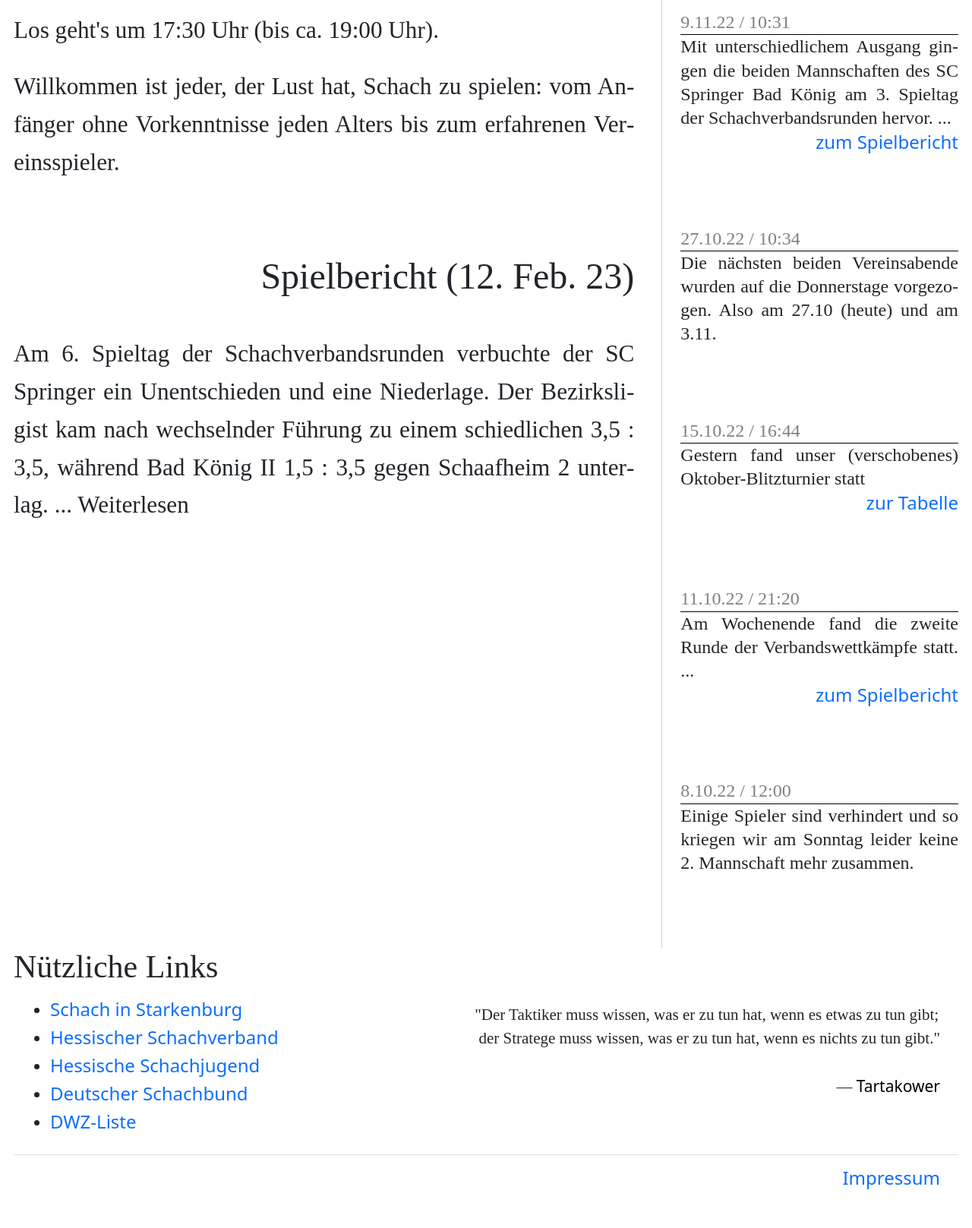
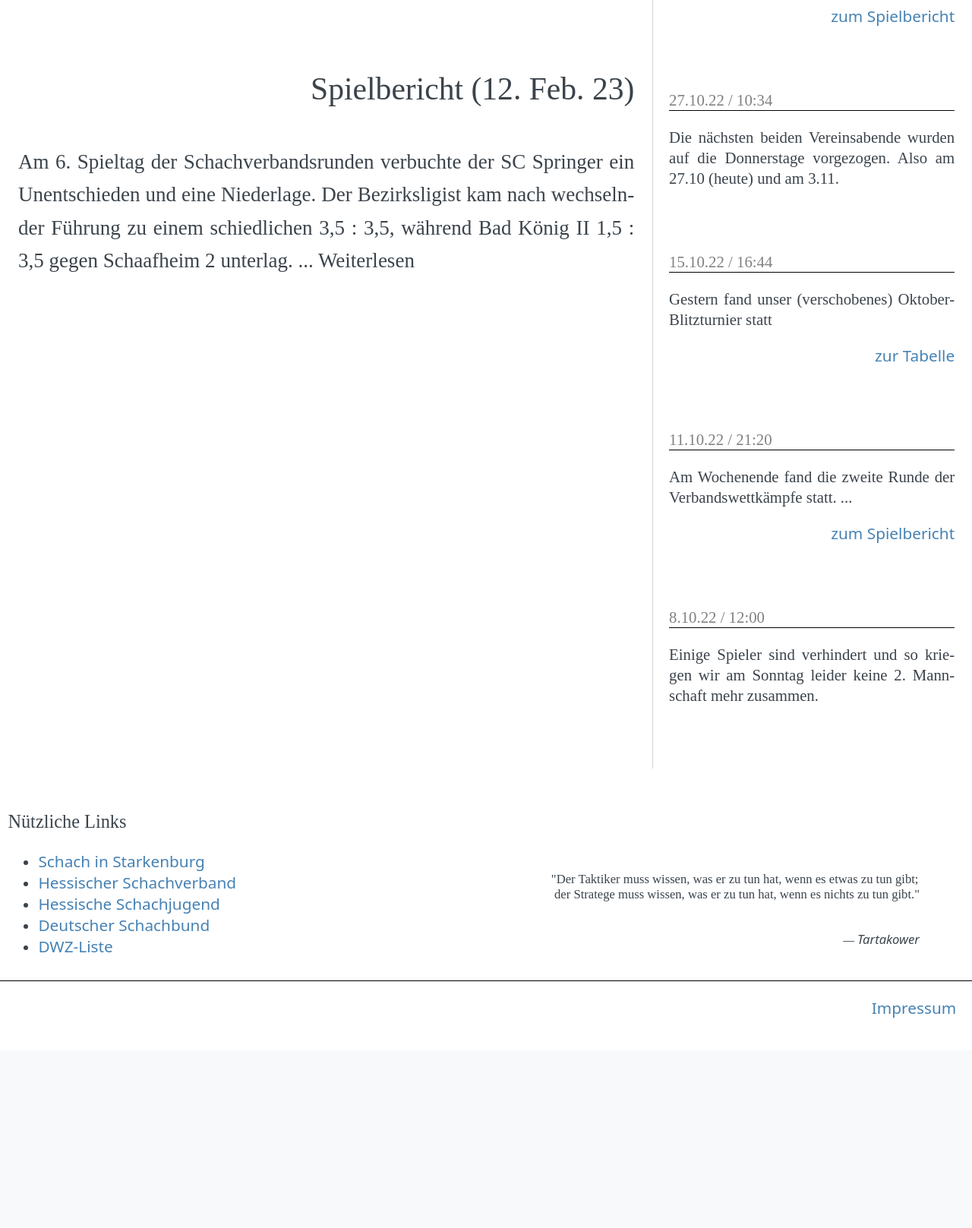
Before and after one commit to dejbug/sc-springer-bk, a PHP site: page / in a window 1280 px wide. Shown: the part 2983-4600 px from the top of the page at 76% size. After the commit the page ends 4323 px from the top, so only its background shows below. Run offline with PHP 8.4, Linux system fonts and the light colour scheme.

Commit message:
got rid of vendor css/js

```diff
--- a/src/global.css
+++ b/src/global.css
@@ -1,41 +1,51 @@
-html {
+:root {
+	box-sizing: border-box;
 	overflow-x: hidden;
-	font-size: calc(1em + 1vh);
+	font-size: calc(.8rem + 1vh);
 	hyphens: auto;
+
+	/* text-rendering: optimizeSpeed; */
 	text-rendering: optimizeLegibility;
 	font-feature-settings: "liga" 1;
+
+	--opacity: .8;
+	--grid-fuzz: 1px;
+	--client-rgb: 248,249,250;
+
+	--fg-menu: rgba(0,0,0,.6);
 }
 
-body {
-	font-family: serif;
+*, *::before, *::after {
+	box-sizing: inherit;
+	font-family: inherit;
 }
 
-a {
-	font-family: sans;
-	text-decoration: none;
+/* LAZY! */
+div { padding: .5em }
+* + p { margin-top: 1em }
+p + * { margin-top: 1em }
+
+
+body {
+	min-height: 100vh;
+	font-family: serif;
+	color: rgba(10,20,30,var(--opacity));
+
+	margin: 0;
+	padding: 0;
 }
 
-blockquote .black { color: black; }
+img, picture { display: block; max-width: 100% }
 
-time[pubdate] { color: lightgrey; }
+a { font-family: sans; text-decoration: none; color: steelblue }
 
-.divider {
-	position: relative;
-	left: -1em;
-	width: 100vw;
-	height: 2rem;
-	background-color: rgba(0, 0, 0, .1);
-	border: solid rgba(0, 0, 0, .15);
-	border-width: 1px 0;
-	box-shadow: inset 0 .5em 1.5em rgba(0, 0, 0, .1), inset 0 .125em .5em rgba(0, 0, 0, .15);
-}
+time[pubdate] { color: lightgrey }
 
-@media (min-width:768px){
-	#news {
-		border-left: thin solid lightgrey;
-		padding-left: 1em;
-	}
-}
+blockquote .black { color: rgba(10,20,30,var(--opacity)) }
+
+h1, h2, h3, h4, h5, h6 { font-weight: 500 }
+h1 { font-size: 2.5rem }
+h2 { font-size: 2rem }
 
 section h2 {
 	text-align: right;
@@ -50,7 +60,7 @@ section h2 {
 #news > article {
 	display: flex;
 	flex-flow: column;
-	justify-content: evenly;
+	justify-content: space-evenly;
 	margin-bottom: 3rem;
 	padding-bottom: 1rem;
 	line-height: 1.3em;
@@ -80,3 +90,167 @@ section h2 {
 #info > section {
 	margin-bottom: 4rem;
 }
+
+
+nav { background-color: rgb(var(--client-rgb)) }
+
+.navbar {
+	display: flex;
+	align-items: center;
+	justify-content: space-evenly;
+	white-space: nowrap;
+
+	padding: 1em;
+	font-size: .5rem;
+}
+.navbar a {
+	color: var(--fg-menu);
+	font-family: sans;
+	font-size: 1rem;
+}
+.navbar .active {
+	color: grey;
+}
+.navbar .disabled {
+	color: lightgrey;
+}
+
+
+#status {
+	position: fixed;
+	bottom: 0;
+	right: 0;
+	background-color: white;
+	border: .1vh solid black;
+	padding: .5vh;
+	font-size: 2vh;
+}
+
+/* @media all { */
+	#status:after { content: "small" }
+
+	.col-md-4 { width: 100% }
+	.col-md-6 { width: 100% }
+	.col-md-8 { width: 100% }
+	.col-lg-4 { width: 100% }
+	.col-lg-8 { width: 100% }
+
+	.d-none { display: none }
+	.d-flex { display: flex }
+
+	.navbar {
+		flex-flow: column nowrap;
+		align-items: flex-start;
+	}
+
+	.navbar > * { margin-bottom: 1em }
+/* } */
+
+@media (min-width:768px) {
+	#status:after { content: "medium" }
+
+	.col-md-4 { width: calc(100% / 12 * 4 - var(--grid-fuzz)) }
+	.col-md-6 { width: calc(100% / 12 * 6 - var(--grid-fuzz)) }
+	.col-md-8 { width: calc(100% / 12 * 8 - var(--grid-fuzz)) }
+
+	.d-md-none { display: none }
+	.d-md-flex { display: flex }
+
+	.navbar {
+		flex-flow: row nowrap;
+		align-items: center;
+		margin-bottom: .5rem;
+	}
+
+	.navbar > * { margin-bottom: 0 }
+
+	#news {
+		border-left: thin solid grey;
+		padding-left: 1em;
+	}
+}
+
+@media (min-width:1200px) {
+	#status:after { content: "large" }
+
+	.col-lg-4 { width: calc(100% / 12 * 4 - var(--grid-fuzz)) }
+	.col-lg-8 { width: calc(100% / 12 * 8 - var(--grid-fuzz)) }
+
+	.d-lg-none { display: none }
+	.d-lg-flex { display: flex }
+
+	#news {
+		border-left: thin solid lightgrey;
+	}
+}
+
+@media(prefers-reduced-motion:reduce) {
+	*,*::before,*::after {
+		/* <https://github.com/hankchizljaw/modern-css-reset>. */
+		animation-duration:.01ms !important;
+		animation-iteration-count:1 !important;
+		transition-duration:.01ms !important;
+		scroll-behavior:auto !important
+	}
+}
+
+
+/* TOOLS */
+
+.sans { font-family: sans }
+
+.serif { font-family: serif }
+
+.separate {
+	/* border-top: 1px solid rgba(0, 0, 0, .1); */
+	box-shadow: 0 .5em .5em rgba(0, 0, 0, .1);
+	margin-bottom: 2em;
+}
+
+.row { display: flex; flex-flow: row wrap }
+
+.border { border: thin solid grey }
+
+.w-25 { width: 25% }
+.w-100 { width: 100% }
+.small { font-size: .8rem }
+
+.lfloat { float: left; margin-right: 1em }
+.rfloat { float: right; margin-left: 1em }
+
+.jc-end { justify-content: end }
+.ai-center { align-items: center }
+.ai-end { align-items: flex-end }
+.as-end { align-self: flex-end }
+
+.p-1 { padding: 1em }
+.pe-2 { padding-right: 2em }
+.me-1 { margin-right: 1em }
+.mb-1 { margin-bottom: 1em }
+.me-auto { margin-right: auto }
+
+.text-end { text-align: right }
+
+.border-top { border-top: thin solid black }
+
+.rounded { border-radius: 16px }
+
+
+.small-md { font-size: .6rem }
+
+/*
+.unlist { list-style: none }
+
+.divider {
+	position: relative;
+	left: -1em;
+	width: 100vw;
+	height: 2rem;
+	background-color: rgba(0, 0, 0, .1);
+	border-top: 1px solid rgba(0, 0, 0, .15);
+	box-shadow: inset 0 .1em .5em rgba(0, 0, 0, .1), inset 0 .125em .5em rgba(0, 0, 0, .15);
+}
+*/
+
+
+ul, ol { list-style: disc }
--- a/src/index.html
+++ b/src/index.html
@@ -8,66 +8,30 @@
 	<meta name="description" content="Homepage des Schachclubs SC Springer Bad König">
 	<title>SC Springer Bad König</title>
 	<link rel="favicon" href="favicon.ico">
-	<link rel="stylesheet" href="vendor/bootstrap-5.3.0-alpha2.min.css">
 	<link rel="stylesheet" href="global.css">
 </head>
 <body>
 
-<nav class="navbar navbar-expand-lg bg-body-tertiary">
-	<div class="container-fluid">
-		<a class="navbar-brand" href="#">
-			<img class="img-thumbnail rounded d-block d-lg-none" src="favicon.ico">
-		</a>
-		<button class="navbar-toggler" type="button" data-bs-toggle="collapse" data-bs-target="#navbarSupportedContent" aria-controls="navbarSupportedContent" aria-expanded="false" aria-label="Toggle navigation">
-			<span class="navbar-toggler-icon"></span>
-		</button>
-		<div class="collapse navbar-collapse" id="navbarSupportedContent">
-			<ul class="navbar-nav me-auto mb-2 mb-lg-0">
-				<li class="nav-item">
-					<a class="nav-link active" href="#">Start</a>
-				</li>
-				<li class="nav-item">
-					<a class="nav-link" href="#">Saison 22/23</a>
-				</li>
-				<li class="nav-item">
-					<a class="nav-link" href="#">Vereinsturniere</a>
-				</li>
-				<li class="nav-item">
-					<a class="nav-link" href="#">Jugendschach</a>
-				</li>
-				<li class="nav-item">
-					<a class="nav-link" href="#">Geschichte</a>
-				</li>
-				<li class="nav-item dropdown">
-					<a class="nav-link dropdown-toggle disabled" href="#" role="button" data-bs-toggle="dropdown">
-					Mehr
-					</a>
-					<ul class="dropdown-menu">
-						<li><a class="dropdown-item" href="#">Link 1.1</a></li>
-						<li><a class="dropdown-item" href="#">Link 1.2</a></li>
-						<li><hr class="dropdown-divider"></li>
-						<li><a class="dropdown-item" href="#">Link 2.1</a></li>
-					</ul>
-				</li>
-			</ul>
-		</div>
-	</div>
+<div id="status"></div>
+
+<nav class="navbar">
+	<img class="rounded d-lg-none" src="favicon.ico">
+	<a class="active" href="#">Start</a>
+	<a href="#">Saison 22/23</a>
+	<a href="#">Vereinsturniere</a>
+	<a href="#">Jugendschach</a>
+	<a href="#">Geschichte</a>
 </nav>
 
-<div class="container-fluid">
-
-<header class="p-3 d-flex align-items-center d-none d-lg-flex">
-	<img class="pe-5" src="img/logo.png">
-	<h1 class="me-auto pt-3">SC Springer Bad König</h1>
-	<p class="d-none d-lg-block me-4 align-self-end small"><time pubdate>2023-04-03</time></p>
+<header class="separate p-1 ai-center d-none d-md-flex small-md">
+	<img class="pe-2" src="img/logo.png">
+	<h1 class="me-auto">SC Springer Bad König</h1>
+	<p class="me-1 as-end small sans"><time pubdate>2023-04-03</time></p>
 </header>
-
-<hr class="divider d-none d-lg-block">
-<hr class="d-block d-lg-none">
 
 <main>
 
-<img class="w-100 mb-5 rounded" src="img/foto.jpg">
+<img class="w-100 mb-1 rounded" src="img/foto.jpg">
 
 <div class="row">
 	<div id="info" class="col-md-6 col-lg-8">
@@ -77,12 +41,12 @@
 			Daran schließt sich der Übungs&shy;abend für Er&shy;wachs&shy;ene solange an, bis der Letzte nach Hause geht.</p>
 			<p>Gäste sind jederzeit herzlich will&shy;kom&shy;men!</p>
 			<address>Wir spielen in der Rent&shy;mei&shy;ster&shy;ei (Schloßplatz, 64732 Bad König)</address>
-			<img class="w-100 rounded mx-auto" src="img/rentmeisterei.jpg">
+			<img class="w-100 rounded" src="img/rentmeisterei.jpg">
 		</section>
 
 		<section>
 			<h2>Jetzt auch in Momart!</h2>
-			<a href="downloads/schach4jedermann.pdf"><img class="w-25 me-3 float-start border" src="img/schach4jedermann.jpg"></a>
+			<a href="downloads/schach4jedermann.pdf"><img class="w-25 me-3 lfloat border" src="img/schach4jedermann.jpg"></a>
 			<p>Ab Montag, dem 06.03.2023, bietet die TSG MOMART wö&shy;chent&shy;lich im Klub&shy;raum des Sportler&shy;heims die Gele&shy;genheit, die Geheim&shy;nisse des könig&shy;lichen Spiels zu erlernen.</p>
 			<p>Los geht's um 17:30 Uhr (bis ca. 19:00 Uhr).</p>
 			<p>Will&shy;kom&shy;men ist jeder, der Lust hat, Schach zu spielen: vom An&shy;fäng&shy;er ohne Vor&shy;kennt&shy;nis&shy;se jeden Alters bis zum er&shy;fahr&shy;en&shy;en Ver&shy;eins&shy;spieler.</p>
@@ -173,20 +137,17 @@
 			<li><a href="https://www.schachbund.de/verein/56025.html">DWZ-Liste</a></li>
 		</ul>
 	</div>
-	<div class="col-md-8 d-flex align-items-end justify-content-end">
-		<blockquote class="small p-3">
-			<p class="mb-0">"Der Taktiker muss wissen, was er zu tun hat, wenn es etwas zu tun gibt;<br>&nbsp;der Stratege muss wissen, was er zu tun hat, wenn es nichts zu tun gibt."</p>
+	<div class="col-md-8 d-flex ai-end jc-end">
+		<blockquote class="small p-1">
+			<p>"Der Taktiker muss wissen, was er zu tun hat, wenn es etwas zu tun gibt;<br>&nbsp;der Stratege muss wissen, was er zu tun hat, wenn es nichts zu tun gibt."</p>
 			<address class="text-end"><br>&mdash; <a class="black" href="https://de.wikipedia.org/wiki/Tartakowerismen">Tartakower</a></address>
 		</blockquote>
 	</div>
 </aside>
 
-<footer class="d-flex justify-content-end mb-3 pt-2 border-top p-3 border-top">
+<footer class="d-flex jc-end mb-1 border-top p-1 border-top">
 	<a href="">Impressum</a>
 </footer>
 
-</div> <!-- container -->
-<script src="vendor/jquery-3.6.3.min.js"></script>
-<script src="vendor/bootstrap-5.3.0-alpha2.bundle.min.js"></script>
 </body>
 </html>
```
Also changed, not shown: 1 other file.
